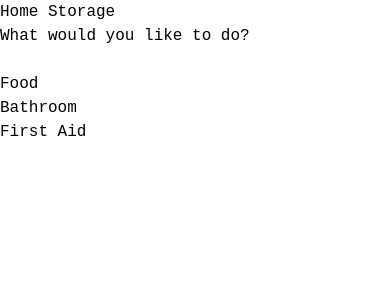
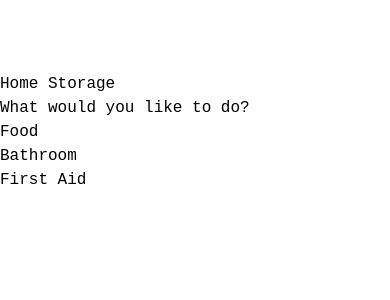
Before and after one commit to jashment/home-storage, a React (Vite) app: page / in a window 390 px wide. Shown: the top 300 px of the page. Built offline with nearby package versions, Linux system fonts and the light colour scheme.

Commit message:
Playing with responsiveness

```diff
--- a/src/components/Drawer/Drawer.tsx
+++ b/src/components/Drawer/Drawer.tsx
@@ -13,11 +13,9 @@ const Drawer = ({ setDrawerIsOpen }: DrawerTypes) => {
                     <path strokeLinecap="round" strokeLinejoin="round" d="M6 18 18 6M6 6l12 12" />
                 </svg>
             </TWCloseButton>
-
             <TWItem />
             <TWItem />
             <TWItem />
-
             <button>
                 <svg xmlns="http://www.w3.org/2000/svg" fill="none" viewBox="0 0 24 24" strokeWidth={1.5} stroke="currentColor" className="w-6 h-6">
                     <path strokeLinecap="round" strokeLinejoin="round" d="M12 4.5v15m7.5-7.5h-15" />
@@ -33,19 +31,18 @@ const TWDrawer = tw.div`
     border-solid
     border-black
     border-t-2
-    md:border-t-0
     bottom-0
     w-full
     fixed
     h-20
     items-center
     justify-between
+    md:border-t-0
     md:border-r-2
     md:h-full
     md:w-20
     md:flex-col
     md:items-center
-
 `
 
 const TWItem = tw.div`
--- a/src/components/Home/Home.tsx
+++ b/src/components/Home/Home.tsx
@@ -4,24 +4,42 @@ import Categories from '../Categories'
 import Drawer from '../Drawer'
 
 const Home = () => {
-  const [drawerIsOpen, setDrawerIsOpen] = useState(false)
+  const [drawerIsOpen, setDrawerIsOpen] = useState(true)
 
   return (
-    <Container>
-      <Heading>Home Storage</Heading>
-      <p className='mx-auto'>What would you like to do?</p>
+    <TWAllContainer>
       <TWDrawerButton onClick={() => { drawerIsOpen ? setDrawerIsOpen(false) : setDrawerIsOpen(true) }}>
         <svg xmlns="http://www.w3.org/2000/svg" fill="none" viewBox="0 0 24 24" strokeWidth={1.5} stroke="currentColor" className="w-6 h-6">
           <path strokeLinecap="round" strokeLinejoin="round" d="M3.75 6.75h16.5M3.75 12h16.5m-16.5 5.25h16.5" />
         </svg>
       </TWDrawerButton>
-      {drawerIsOpen ? <Drawer setDrawerIsOpen={setDrawerIsOpen} /> : null}
-      <Categories />
-    </Container>
+      <TWDrawerContainer>
+        {drawerIsOpen ? <Drawer setDrawerIsOpen={setDrawerIsOpen} /> : null}
+      </TWDrawerContainer>
+      <TWHomeContainer>
+
+        <Heading>Home Storage</Heading>
+        <p className='mx-auto'>What would you like to do?</p>
+
+        <Categories />
+      </TWHomeContainer>
+    </TWAllContainer>
   )
 }
 
-const Container = tw.div`
+const TWAllContainer = tw.div`
+  flex
+  flex-row
+  h-screen
+  w-full
+`
+
+const TWDrawerContainer = tw.div`
+  md:basis-1/12
+  flex-col
+`
+
+const TWHomeContainer = tw.div`
   flex
   mx-auto
   flex-col
@@ -33,9 +51,11 @@ const Heading = tw.h1`
 `
 
 const TWDrawerButton = tw.button`
-    flex-initial
-    invisible
-    md:visible
+  absolute
+  mt-5
+  ml-5
+  invisible
+  md:visible
 `
 
 export default Home
```
